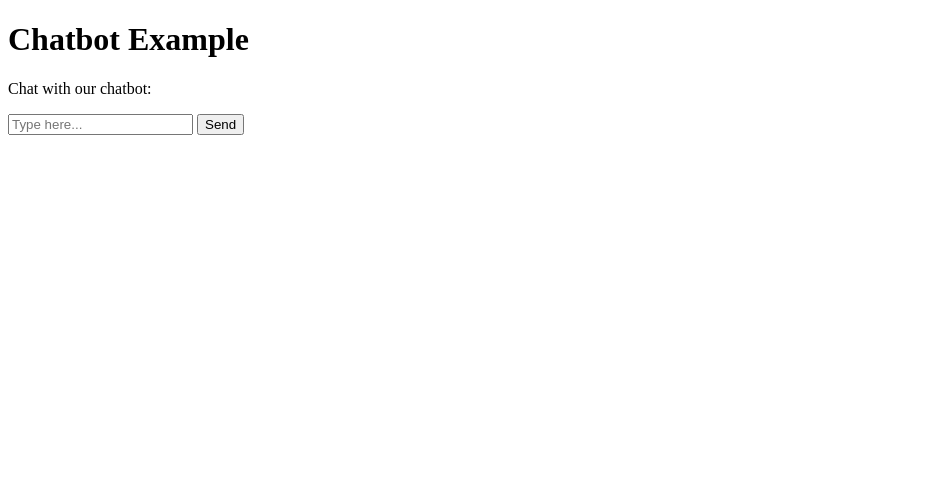
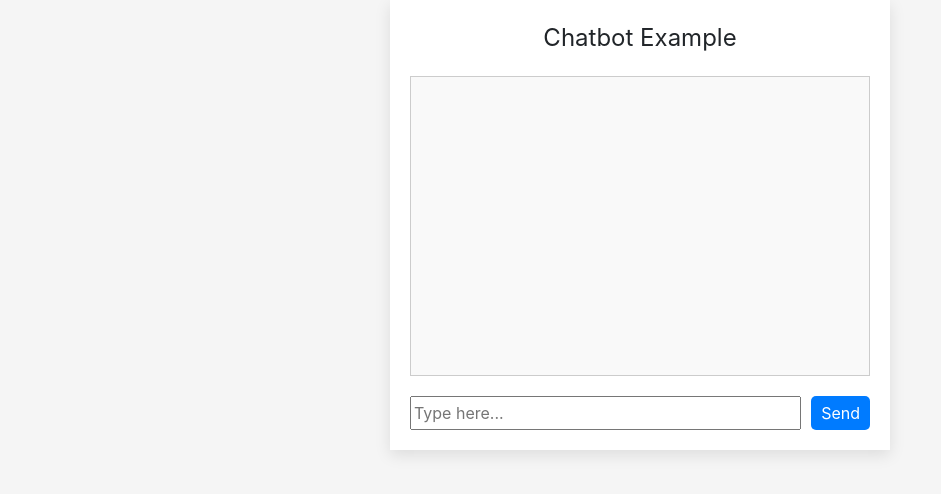
Before and after one commit to MafariT/SimpleChatBot, a Flask app: page / in a window 1280 px wide. Shown: the top 494 px of the page, without its empty margins (0-941 px from the left). Run offline with Flask 2, Linux system fonts and the light colour scheme; parts of the project's set-up code (start-up, migrations or seed data) failed here and were passed over; some libraries are stand-ins or nearby versions.

Commit message:
it looks cool now

```diff
--- a/main.py
+++ b/main.py
@@ -1,3 +1,4 @@
+import webbrowser
 from flask import Flask, render_template, request
 import logging
 from src import bot
@@ -18,4 +19,5 @@ def get_bot_response():
     return response
 
 if __name__ == "__main__":
-    app.run()
+    webbrowser.open_new('http://localhost:5000')
+    app.run(port=5000, debug=True, use_reloader=False, host='0.0.0.0', threaded=True, processes=1)
--- a/templates/index.html
+++ b/templates/index.html
@@ -2,31 +2,109 @@
 <html>
 
 <head>
-    <title>Chatbot Example</title>
+    <title>SimpleChatBot</title>
+    <link rel="stylesheet" href="https://stackpath.bootstrapcdn.com/bootstrap/4.3.1/css/bootstrap.min.css">
+    <style>
+        body {
+            background-color: #f5f5f5;
+        }
+
+        .chatbot-container {
+            max-width: 500px;
+            margin: 0 auto;
+            padding: 20px;
+            background-color: #fff;
+            box-shadow: 0 5px 15px rgba(0, 0, 0, 0.1);
+        }
+
+        .chatbot-header {
+            text-align: center;
+            font-size: 24px;
+            margin-bottom: 20px;
+        }
+
+        .chat-container {
+            height: 300px;
+            overflow-y: scroll;
+            margin-bottom: 20px;
+            padding: 10px;
+            border: 1px solid #ccc;
+            background-color: #f9f9f9;
+        }
+
+        .chat-message {
+            margin: 10px;
+            padding: 10px;
+            border-radius: 5px;
+        }
+
+        .chat-message.user {
+            background-color: #e6f2ff;
+        }
+
+        .chat-message.bot {
+            background-color: #e9ecef;
+        }
+
+        .chat-input {
+            display: flex;
+        }
+
+        .chat-input input {
+            flex-grow: 1;
+            margin-right: 10px;
+        }
+
+        .chat-input button {
+            background-color: #007bff;
+            color: #fff;
+            border: none;
+            padding: 5px 10px;
+            border-radius: 5px;
+            cursor: pointer;
+        }
+
+        .chat-input button:hover {
+            background-color: #0069d9;
+        }
+    </style>
 </head>
 
 <body>
-    <h1>Chatbot Example</h1>
-    <div id="chatbot">
-        <p>Chat with our chatbot:</p>
-        <div id="chat-container"></div>
-        <input id="user-input" type="text" placeholder="Type here...">
-        <button id="send-button" onclick="sendUserInput()">Send</button>
+    <div class="container">
+        <div class="chatbot-container">
+            <div class="chatbot-header">Chatbot Example</div>
+            <div class="chat-container" id="chat-container"></div>
+            <div class="chat-input">
+                <input id="user-input" type="text" placeholder="Type here..." onkeydown="handleKeyDown(event)">
+                <button id="send-button" onclick="sendUserInput()">Send</button>
+            </div>
+        </div>
     </div>
+
     <script>
+        function handleKeyDown(event) {
+            if (event.key === "Enter") {
+                event.preventDefault();
+                document.getElementById("send-button").click();
+            }
+        }
         function sendUserInput() {
             var userInput = document.getElementById("user-input").value;
             var chatContainer = document.getElementById("chat-container");
-            var newMessage = document.createElement("p");
+            var newMessage = document.createElement("div");
+            newMessage.classList.add("chat-message", "user");
             newMessage.innerHTML = "<strong>You:</strong> " + userInput;
             chatContainer.appendChild(newMessage);
             document.getElementById("user-input").value = "";
             var xhttp = new XMLHttpRequest();
             xhttp.onreadystatechange = function () {
                 if (this.readyState == 4 && this.status == 200) {
-                    var newMessage = document.createElement("p");
+                    var newMessage = document.createElement("div");
+                    newMessage.classList.add("chat-message", "bot");
                     newMessage.innerHTML = "<strong>Chatbot:</strong> " + this.responseText;
                     chatContainer.appendChild(newMessage);
+                    chatContainer.scrollTop = chatContainer.scrollHeight;
                 }
             };
             xhttp.open("GET", "/get?msg=" + userInput, true);
```
